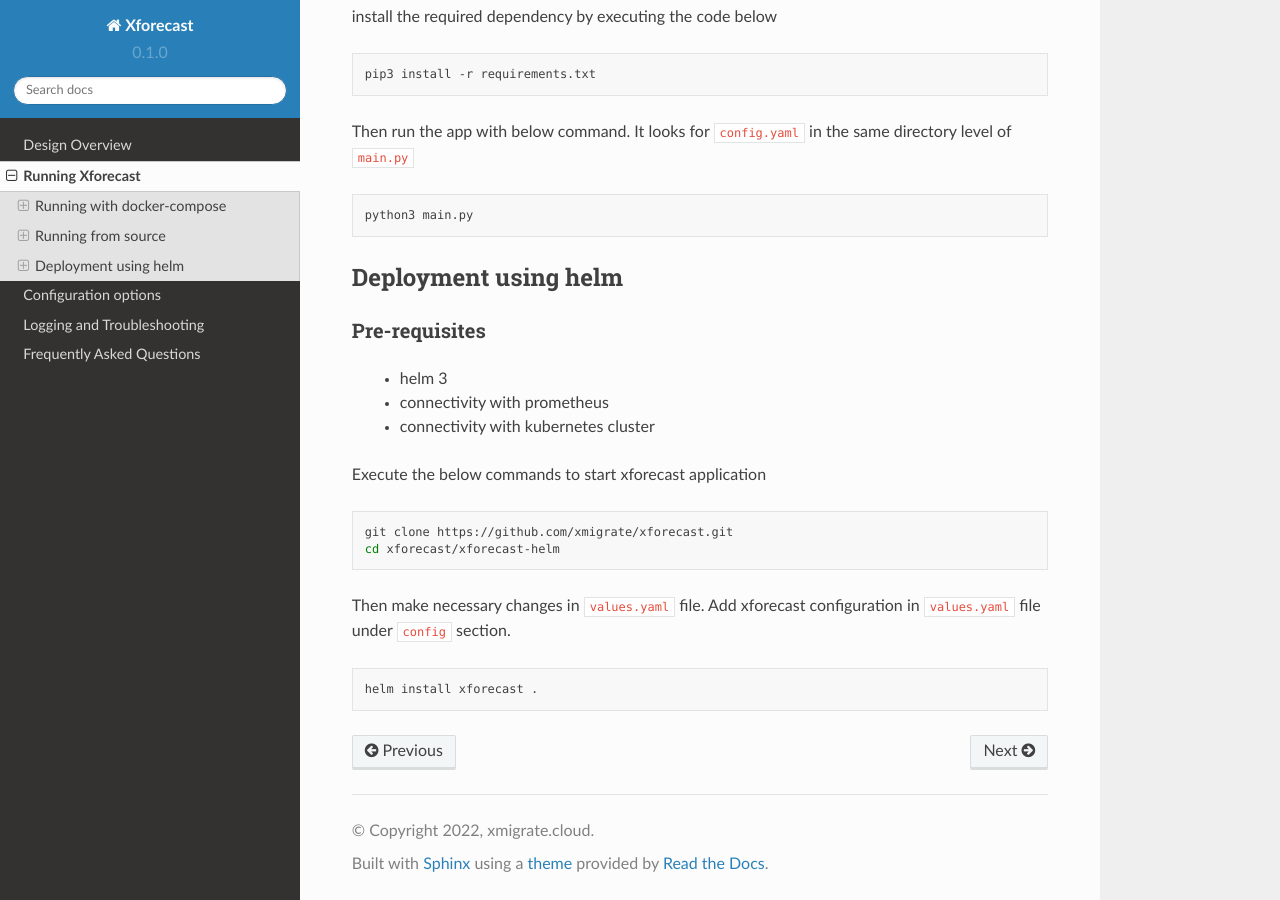
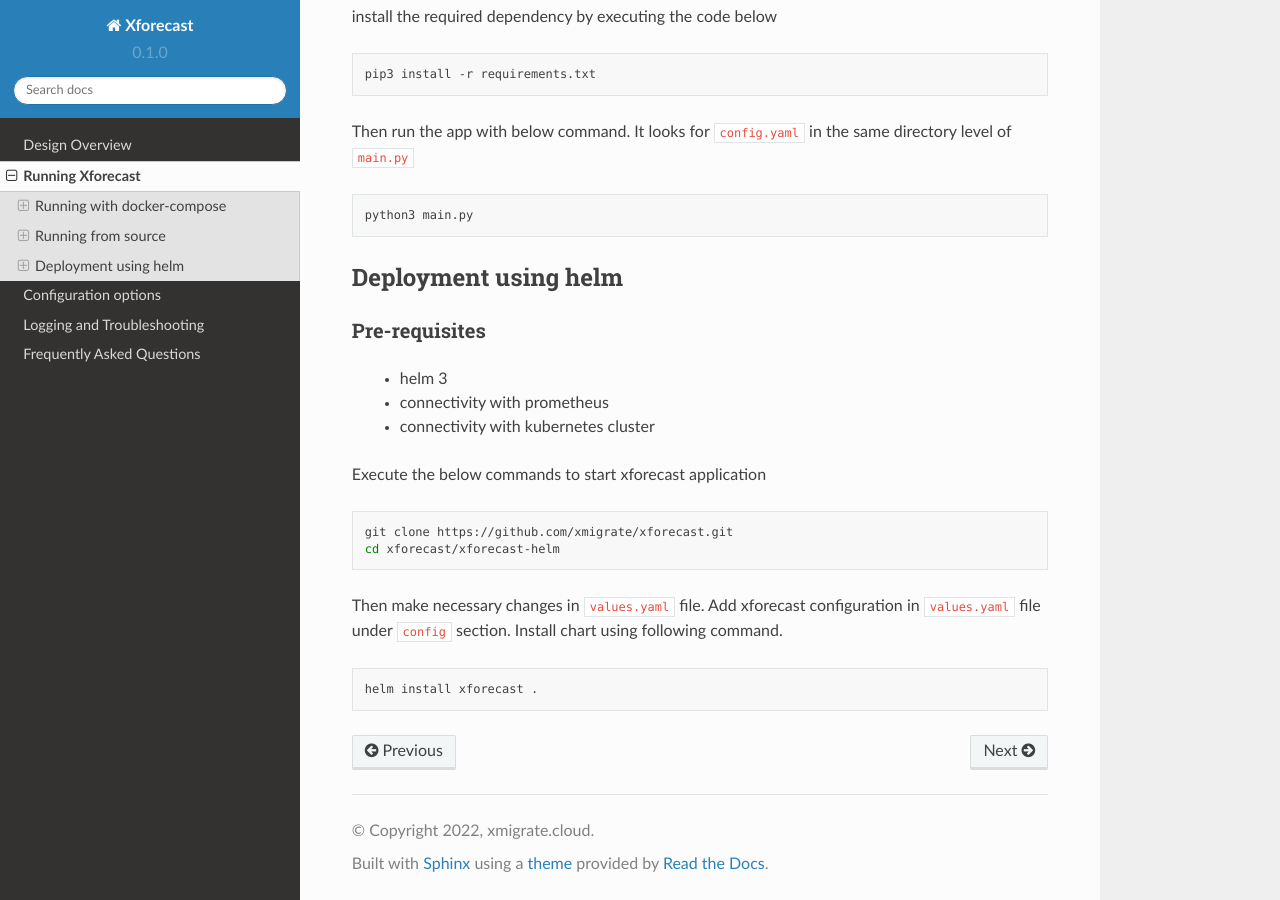
Before and after one commit to xmigrate/xforecast-docs, a Sphinx documentation site: the page built from docs/source/running_xforecast.rst, in a window 1280 px wide and 900 px high, scrolled down 732 px. Built offline with Sphinx 7.4.7 and the Read the Docs theme 2.0.0, drawn with Linux system fonts in a browser that asks for light colours.

Commit message:
helm doc added, update

```diff
--- a/docs/source/running_xforecast.rst
+++ b/docs/source/running_xforecast.rst
@@ -54,6 +54,7 @@
     cd xforecast/xforecast-helm
 
 Then make necessary changes in ``values.yaml`` file. Add xforecast configuration in  ``values.yaml`` file under ``config`` section.
+Install chart using following command.
 
 .. code-block:: bash
 
```
